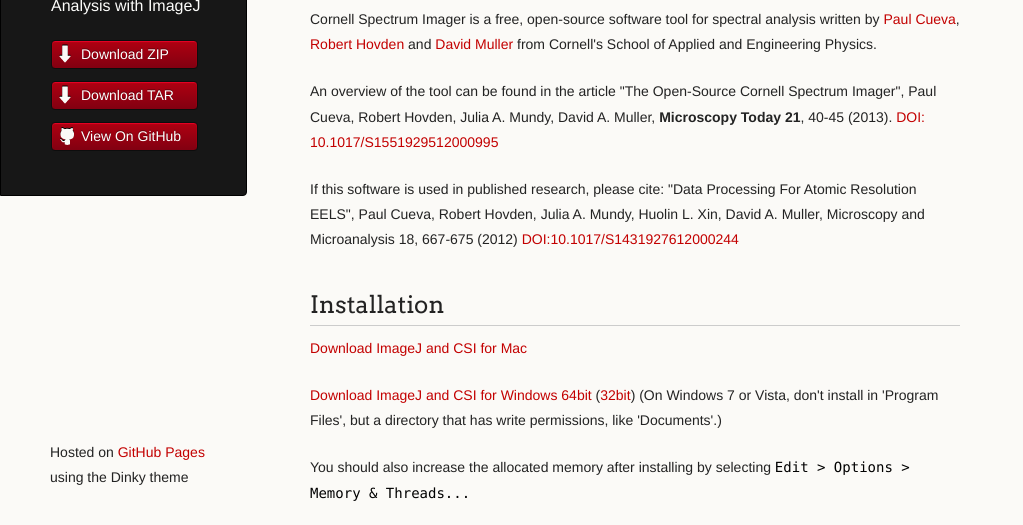
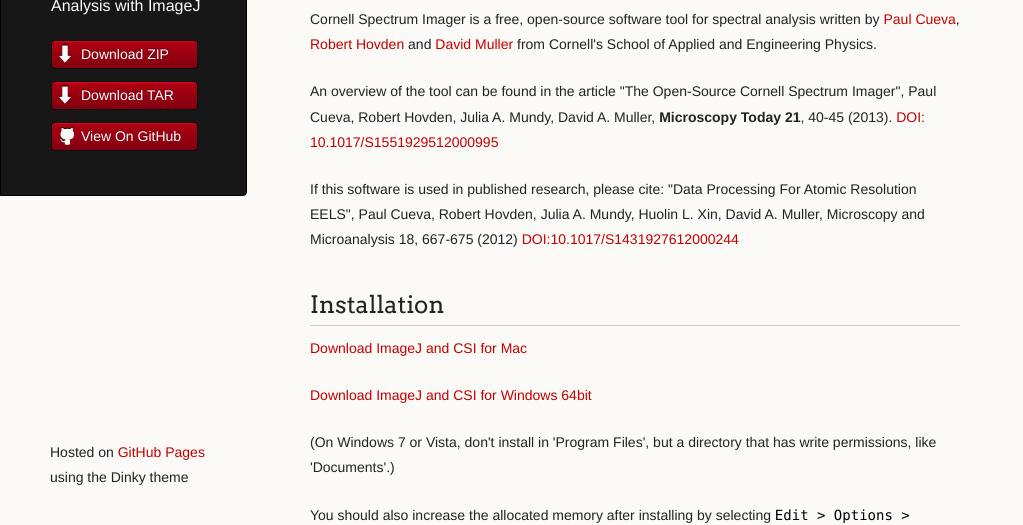
Before and after one commit to Hovden/cornell-spectrum-imager, a plain HTML site: page index.html in a window 1280 px wide. Shown: the part 278-803 px from the top of the page, without its empty margins (0-1023 px from the left). Drawn offline with Linux system fonts and the light colour scheme.

Commit message:
Update index.html

```diff
--- a/index.html
+++ b/index.html
@@ -46,7 +46,8 @@
 
 <p><a href="https://github.com/Hovden/cornell-spectrum-imager/releases/download/1.7.0/csi-v1.7.0.jar">Download ImageJ and CSI for Mac</a></p>
 
-<p><a href="https://github.com/Hovden/cornell-spectrum-imager/releases/download/1.7.0/csi-v1.7.0.exe">Download ImageJ and CSI for Windows 64bit</a> (<a href="https://github.com/Hovden/cornell-spectrum-imager/releases/download/1.5.0/CSI.v1.5.32bit.exe">32bit</a>) (On Windows 7 or Vista, don't install in 'Program Files', but a directory that has write permissions, like 'Documents'.)</p>
+<p><a href="https://github.com/Hovden/cornell-spectrum-imager/releases/download/1.7.0/csi-v1.7.0.exe">Download ImageJ and CSI for Windows 64bit</a> </p>
+<p>(On Windows 7 or Vista, don't install in 'Program Files', but a directory that has write permissions, like 'Documents'.)</p>
 
 <p>You should also increase the allocated memory after installing by selecting <code>Edit &gt; Options &gt; Memory &amp; Threads...</code></p>
 
```
